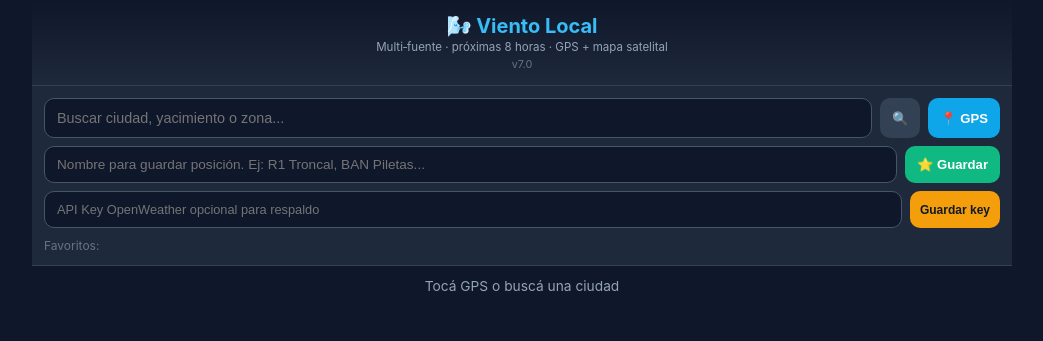
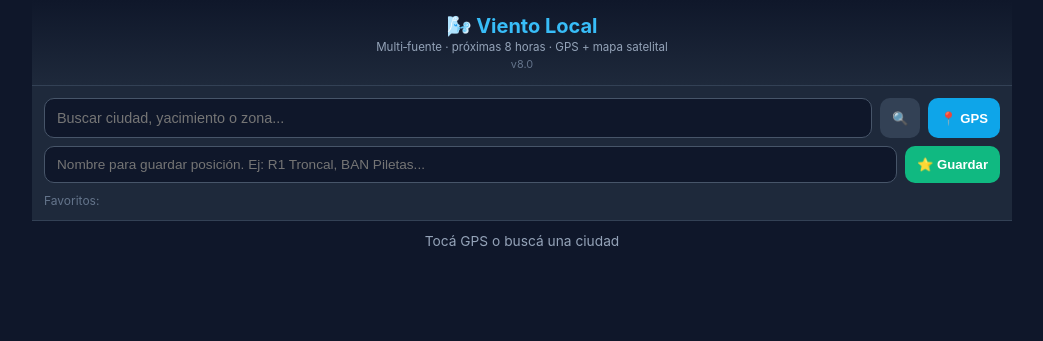
Before and after one commit to vparedes2/vienti, a plain HTML site: page index.html in a window 1280 px wide. Shown: the whole page, without its empty margins (118-1161 px from the left). Drawn offline with nearby package versions, Linux system fonts and the light colour scheme.

Commit message:
Update index.html

```diff
--- a/index.html
+++ b/index.html
@@ -4,7 +4,7 @@
   <meta charset="UTF-8" />
   <meta name="viewport" content="width=device-width, initial-scale=1.0, maximum-scale=1.0, user-scalable=no" />
   <meta name="theme-color" content="#0f172a" />
-  <title>Viento Local v7.0</title>
+  <title>Viento Local v8.0</title>
 
   <link rel="stylesheet" href="https://unpkg.com/leaflet@1.9.4/dist/leaflet.css" />
   <script src="https://unpkg.com/leaflet@1.9.4/dist/leaflet.js"></script>
@@ -36,7 +36,7 @@
   <header>
     <h1>🌬️ Viento Local</h1>
     <p>Multi‑fuente · próximas 8 horas · GPS + mapa satelital</p>
-    <div class="version">v7.0</div>
+    <div class="version">v8.0</div>
   </header>
 
   <div class="controls">
@@ -48,10 +48,6 @@
     <div class="save-row">
       <input type="text" id="favName" placeholder="Nombre para guardar posición. Ej: R1 Troncal, BAN Piletas..." />
       <button class="btn btn-success" id="saveBtn">⭐ Guardar</button>
-    </div>
-    <div class="config-row" style="padding:8px 0 0;">
-      <input type="password" id="owmKey" placeholder="API Key OpenWeather opcional para respaldo" />
-      <button class="btn btn-warning btn-small" id="saveKeyBtn">Guardar key</button>
     </div>
     <div class="favorites" id="favoritesList"><span style="font-size:.75rem;color:#64748b;">Favoritos:</span></div>
   </div>
@@ -103,7 +99,7 @@
           <tbody id="sourcesBody"></tbody>
         </table>
       </div>
-      <div class="note">OpenWeather queda como respaldo opcional: pegá tu API key y se guarda en este teléfono/navegador.</div>
+      <div class="note">Sistema multi‑fuente sin claves: Open‑Meteo como fuente principal y MET Norway como respaldo/comparación.</div>
     </div>
 
     <div class="card">
@@ -116,12 +112,11 @@
 </div>
 
 <script>
-const VERSION='v7.0';
+const VERSION='v8.0';
 let map=null, windLayer=null, currentLat=null, currentLon=null, currentCity='';
 let forecastData=[];
-let favorites=JSON.parse(localStorage.getItem('windFavoritesV7')||'[]');
+let favorites=JSON.parse(localStorage.getItem('windFavoritesV8')||localStorage.getItem('windFavoritesV7')||'[]');
 const $=id=>document.getElementById(id);
-$('owmKey').value=localStorage.getItem('openWeatherKey')||'';
 
 function showStatus(msg,type=''){const el=$('status');el.textContent=msg;el.className='status '+type;}
 function kphFromMs(v){return v==null?null:v*3.6}
@@ -133,11 +128,11 @@ function arrowTo(whereDeg){const arrows=['↑','↗','→','↘','↓','↙','
 function windColor(speed){if(speed<10)return'#10b981';if(speed<20)return'#38bdf8';if(speed<30)return'#f59e0b';if(speed<40)return'#f97316';return'#ef4444'}
 function formatHour(iso){return new Date(iso).toLocaleTimeString('es-AR',{hour:'2-digit',minute:'2-digit'})}
 
-function renderFavorites(){const list=$('favoritesList');list.innerHTML='<span style="font-size:.75rem;color:#64748b;">Favoritos:</span>';favorites.forEach((fav,idx)=>{const chip=document.createElement('span');chip.className='fav-chip';chip.innerHTML=`${fav.name} <span class="remove">×</span>`;chip.onclick=e=>{if(e.target.className==='remove'){favorites.splice(idx,1);localStorage.setItem('windFavoritesV7',JSON.stringify(favorites));renderFavorites();}else{currentLat=fav.lat;currentLon=fav.lon;currentCity=fav.name;$('cityInput').value=fav.name;fetchAll(fav.lat,fav.lon);}};list.appendChild(chip);});}
+function renderFavorites(){const list=$('favoritesList');list.innerHTML='<span style="font-size:.75rem;color:#64748b;">Favoritos:</span>';favorites.forEach((fav,idx)=>{const chip=document.createElement('span');chip.className='fav-chip';chip.innerHTML=`${fav.name} <span class="remove">×</span>`;chip.onclick=e=>{if(e.target.className==='remove'){favorites.splice(idx,1);localStorage.setItem('windFavoritesV8',JSON.stringify(favorites));renderFavorites();}else{currentLat=fav.lat;currentLon=fav.lon;currentCity=fav.name;$('cityInput').value=fav.name;fetchAll(fav.lat,fav.lon);}};list.appendChild(chip);});}
 renderFavorites();
 
-$('saveKeyBtn').addEventListener('click',()=>{localStorage.setItem('openWeatherKey',$('owmKey').value.trim());showStatus('API key guardada en este navegador','ok');});
-$('saveBtn').addEventListener('click',()=>{if(currentLat==null||currentLon==null){showStatus('Primero cargá una ubicación','error');return;}const name=($('favName').value.trim()||currentCity||`${currentLat.toFixed(4)}, ${currentLon.toFixed(4)}`);favorites= favorites.filter(f=>f.name!==name);favorites.push({name,lat:currentLat,lon:currentLon});localStorage.setItem('windFavoritesV7',JSON.stringify(favorites));$('favName').value='';renderFavorites();showStatus('Posición guardada: '+name,'ok');});
+showStatus('API key guardada en este navegador','ok');});
+$('saveBtn').addEventListener('click',()=>{if(currentLat==null||currentLon==null){showStatus('Primero cargá una ubicación','error');return;}const name=($('favName').value.trim()||currentCity||`${currentLat.toFixed(4)}, ${currentLon.toFixed(4)}`);favorites= favorites.filter(f=>f.name!==name);favorites.push({name,lat:currentLat,lon:currentLon});localStorage.setItem('windFavoritesV8',JSON.stringify(favorites));$('favName').value='';renderFavorites();showStatus('Posición guardada: '+name,'ok');});
 $('gpsBtn').addEventListener('click',getGPS);
 $('searchBtn').addEventListener('click',searchCity);
 $('cityInput').addEventListener('keydown',e=>{if(e.key==='Enter')searchCity();});
@@ -155,9 +150,8 @@ async function addWindMarkers(lat,lon){if(windLayer)map.removeLayer(windLayer);w
 
 async function fetchOpenMeteo(lat,lon,withHourly=true){const hourly=withHourly?'&hourly=wind_speed_10m,wind_direction_10m,wind_gusts_10m,temperature_2m':'';const url=`https://api.open-meteo.com/v1/forecast?latitude=${lat}&longitude=${lon}&current=temperature_2m,relative_humidity_2m,wind_speed_10m,wind_direction_10m,wind_gusts_10m${hourly}&forecast_days=2&timezone=auto`;const res=await fetch(url);const data=await res.json();if(!res.ok||data.error)throw new Error(data.reason||'Open‑Meteo error');return{source:'Open‑Meteo',current:{speed:data.current?.wind_speed_10m,gust:data.current?.wind_gusts_10m,dir:data.current?.wind_direction_10m,temp:data.current?.temperature_2m,hum:data.current?.relative_humidity_2m},hourly:data.hourly};}
 async function fetchMET(lat,lon){const url=`https://api.met.no/weatherapi/locationforecast/2.0/compact?lat=${lat.toFixed(4)}&lon=${lon.toFixed(4)}`;const res=await fetch(url);const data=await res.json();if(!res.ok)throw new Error('MET Norway HTTP '+res.status);const ts=data.properties?.timeseries||[];const now=ts[0]?.data?.instant?.details;if(!now)throw new Error('MET sin datos');const next=ts.map(x=>({time:x.time,d:x.data?.instant?.details})).filter(x=>x.d).slice(0,12);return{source:'MET Norway',current:{speed:kphFromMs(now.wind_speed),gust:kphFromMs(now.wind_speed_of_gust),dir:now.wind_from_direction,temp:now.air_temperature,hum:now.relative_humidity},hourly:next.map(x=>({time:x.time,speed:kphFromMs(x.d.wind_speed),gust:kphFromMs(x.d.wind_speed_of_gust),dir:x.d.wind_from_direction,temp:x.d.air_temperature}))};}
-async function fetchOpenWeather(lat,lon){const key=localStorage.getItem('openWeatherKey')||'';if(!key)return null;const url=`https://api.openweathermap.org/data/2.5/weather?lat=${lat}&lon=${lon}&appid=${encodeURIComponent(key)}&units=metric&lang=es`;const res=await fetch(url);const data=await res.json();if(!res.ok)throw new Error(data.message||'OpenWeather HTTP '+res.status);return{source:'OpenWeather',current:{speed:kphFromMs(data.wind?.speed),gust:kphFromMs(data.wind?.gust),dir:data.wind?.deg,temp:data.main?.temp,hum:data.main?.humidity},hourly:null};}
 
-async function fetchAll(lat,lon){showStatus('Consultando fuentes meteorológicas...','loading');$('mainContent').classList.add('hidden');initMap(lat,lon);updateWindy(lat,lon);const results=[];const tasks=[fetchOpenMeteo(lat,lon,true),fetchMET(lat,lon),fetchOpenWeather(lat,lon)];const settled=await Promise.allSettled(tasks);settled.forEach((r,i)=>{const name=['Open‑Meteo','MET Norway','OpenWeather'][i];if(r.status==='fulfilled'&&r.value)results.push({...r.value,ok:true});else results.push({source:name,ok:false,error:r.reason?.message||'No configurado / sin respuesta'});});const valid=results.filter(r=>r.ok&&r.current?.speed!=null&&r.current?.dir!=null);if(!valid.length){renderSources(results);showStatus('No se pudo obtener viento de ninguna fuente','error');return;}const consolidated=consolidate(valid);renderCurrent(consolidated,valid);renderForecast(results);renderSources(results);addWindMarkers(lat,lon);$('mainContent').classList.remove('hidden');showStatus('Datos cargados correctamente · '+VERSION,'ok');$('lastUpdate').textContent='Actualizado: '+new Date().toLocaleString('es-AR')+' · '+VERSION;}
+async function fetchAll(lat,lon){showStatus('Consultando fuentes meteorológicas...','loading');$('mainContent').classList.add('hidden');initMap(lat,lon);updateWindy(lat,lon);const results=[];const tasks=[fetchOpenMeteo(lat,lon,true),fetchMET(lat,lon)];const settled=await Promise.allSettled(tasks);settled.forEach((r,i)=>{const name=['Open‑Meteo','MET Norway'][i];if(r.status==='fulfilled'&&r.value)results.push({...r.value,ok:true});else results.push({source:name,ok:false,error:r.reason?.message||'No configurado / sin respuesta'});});const valid=results.filter(r=>r.ok&&r.current?.speed!=null&&r.current?.dir!=null);if(!valid.length){renderSources(results);showStatus('No se pudo obtener viento de ninguna fuente','error');return;}const consolidated=consolidate(valid);renderCurrent(consolidated,valid);renderForecast(results);renderSources(results);addWindMarkers(lat,lon);$('mainContent').classList.remove('hidden');setTimeout(()=>{if(map){map.invalidateSize();map.setView([lat,lon],10);}},100);setTimeout(()=>{if(map)map.invalidateSize();},600);showStatus('Datos cargados correctamente · '+VERSION,'ok');$('lastUpdate').textContent='Actualizado: '+new Date().toLocaleString('es-AR')+' · '+VERSION;}
 function consolidate(valid){const speeds=valid.map(v=>v.current.speed).filter(v=>v!=null);const gusts=valid.map(v=>v.current.gust).filter(v=>v!=null);const temps=valid.map(v=>v.current.temp).filter(v=>v!=null);const hums=valid.map(v=>v.current.hum).filter(v=>v!=null);let x=0,y=0;valid.forEach(v=>{const rad=degNorm(v.current.dir)*Math.PI/180;x+=Math.sin(rad);y+=Math.cos(rad);});const dir=degNorm(Math.atan2(x/valid.length,y/valid.length)*180/Math.PI);return{source:valid.map(v=>v.source).join(' + '),speed:speeds.reduce((a,b)=>a+b,0)/speeds.length,gust:gusts.length?Math.max(...gusts):null,dir,temp:temps.length?temps.reduce((a,b)=>a+b,0)/temps.length:null,hum:hums.length?hums.reduce((a,b)=>a+b,0)/hums.length:null};}
 function renderCurrent(cur,valid){const speed=round(cur.speed), gust=round(cur.gust), dir=cur.dir, to=windToDeg(dir);$('sourceUsed').textContent=valid.length>1?'Promedio multi‑fuente':valid[0].source;$('currentSpeed').textContent=speed;$('currentSpeed').style.color=windColor(speed);$('currentDir').textContent=`Viene de ${degToCardinal(dir)} ${round(dir)}°`;$('goesTo').textContent=degToCardinal(to);$('currentGust').textContent=gust==null?'--':gust+' km/h';$('currentTemp').textContent=cur.temp==null?'--':round(cur.temp)+'°';$('compassArrow').style.transform=`rotate(${dir}deg)`;const a=$('alertBox');if(gust>50){a.className='alert-box danger show';a.textContent=`🚨 RÁFAGAS CRÍTICAS: ${gust} km/h. Evaluar suspensión de izajes, trabajos en altura y tareas expuestas.`;}else if(gust>40){a.className='alert-box show';a.textContent=`⚠️ Ráfagas de ${gust} km/h. Precaución en operaciones expuestas.`;}else{a.className='alert-box';a.textContent='';}}
 function renderForecast(results){const om=results.find(r=>r.source==='Open‑Meteo'&&r.ok&&r.hourly);const met=results.find(r=>r.source==='MET Norway'&&r.ok&&r.hourly);forecastData=[];const grid=$('forecastGrid');grid.innerHTML='';if(!om)return;const now=new Date();let start=0;for(let i=0;i<om.hourly.time.length;i++){if(new Date(om.hourly.time[i])>=now){start=i;break;}}for(let n=0;n<8;n++){const i=start+n;let speed=om.hourly.wind_speed_10m[i], gust=om.hourly.wind_gusts_10m[i], dir=om.hourly.wind_direction_10m[i], temp=om.hourly.temperature_2m[i];let src='OM';if(met?.hourly?.[n]){const m=met.hourly[n];speed=(speed+(m.speed??speed))/2;gust=Math.max(gust,m.gust??gust);dir=averageDeg([dir,m.dir]);temp=(temp+(m.temp??temp))/2;src='OM+MET';}const timeStr=n===0?'AHORA':formatHour(om.hourly.time[i]);const to=windToDeg(dir);const item={time:timeStr,speed:round(speed),gust:round(gust),dir,to,temp:round(temp),src};forecastData.push(item);const el=document.createElement('div');el.className='forecast-item'+(n===0?' highlight':'');el.innerHTML=`<div class="time">${timeStr}</div><div class="dir-icon" style="color:${windColor(item.speed)};transform:rotate(${to}deg)">➤</div><div class="speed">${item.speed}</div><div class="gust">raf ${item.gust}</div><div class="src">${src}</div>`;grid.appendChild(el);}drawChart();}
```
